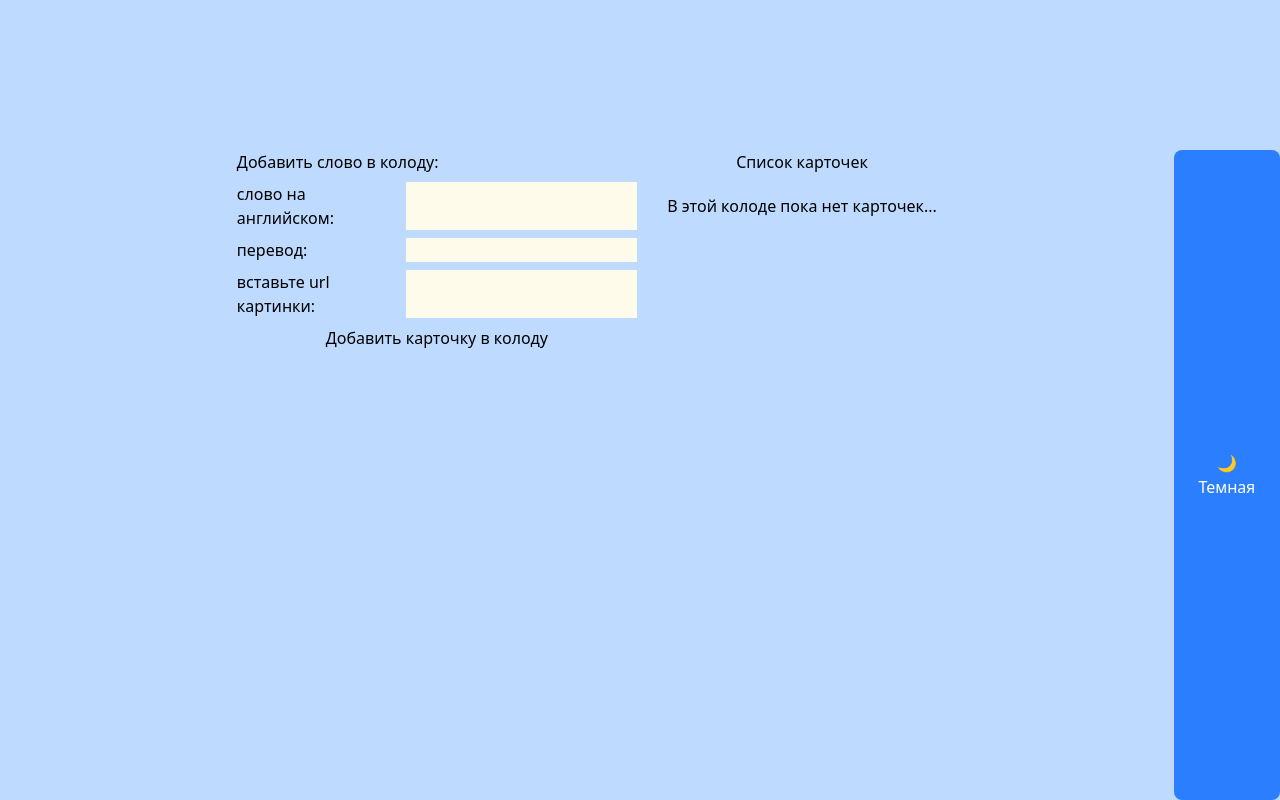
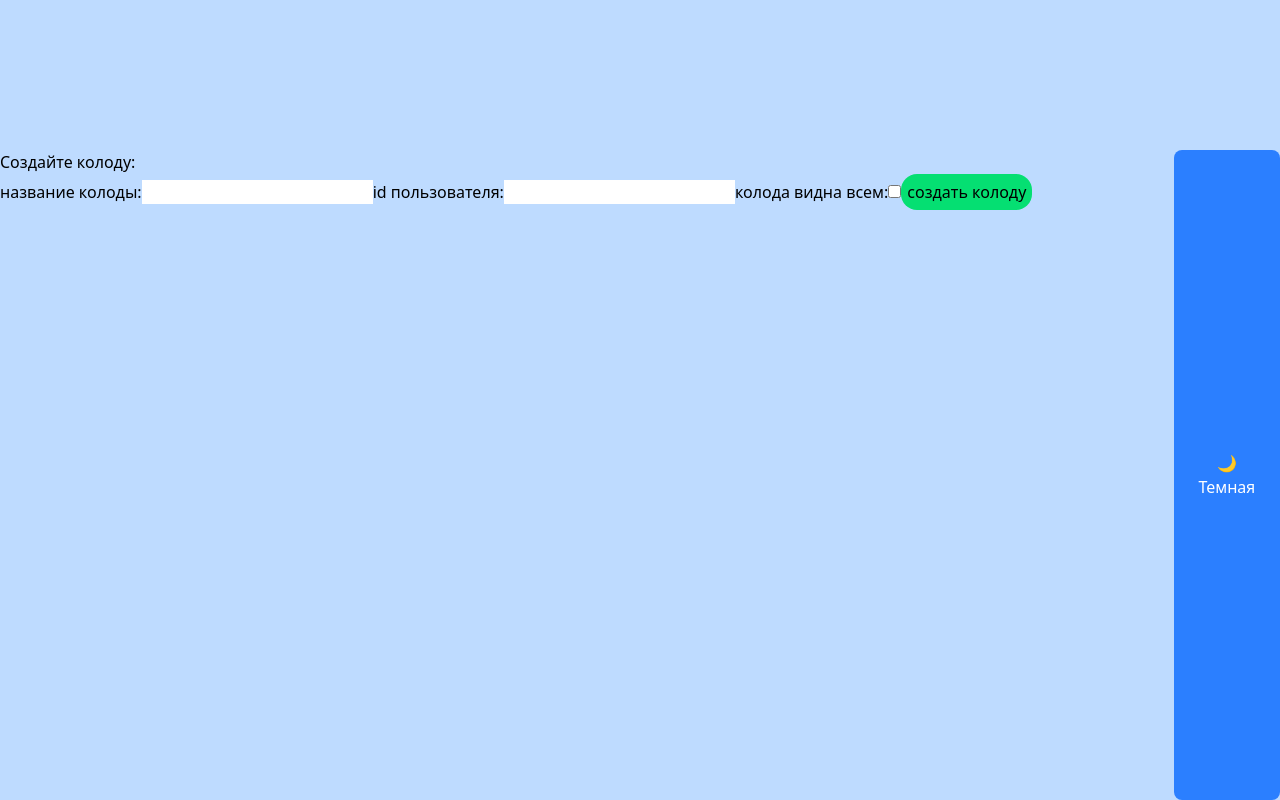
Before and after one commit to totato4/saiga-english, a Next.js app: page /decks/create in a window 1280 px wide. Built offline with nearby package versions, Linux system fonts and the light colour scheme.

Commit message:
add delete button

```diff
--- a/app/decks/[title]/page.tsx
+++ b/app/decks/[title]/page.tsx
@@ -1,6 +1,5 @@
 import { getDeck } from "@/app/lib/data";
-import { Deck } from "@/app/lib/definitions";
-import { DeleteButton } from "@/app/ui/deck/DeleteButton";
+import { DeleteButton } from "@/app/ui/deck/delete-button";
 
 export default async function Page(props: {
   params: Promise<{ title: string }>;
--- a/app/decks/create/page.tsx
+++ b/app/decks/create/page.tsx
@@ -1,143 +1,26 @@
-"use client";
+import { createDeck } from "@/app/lib/actions";
 
-import { createDeck } from "@/app/lib/data";
-import { Card } from "@/app/lib/definitions";
-import { useState } from "react";
-
-// export interface Card {
-//   id: number;
-//   image_url: string;
-//   english_word: string;
-//   russian_word: string;
-// }
-
-export default function Page() {
-  const [cardList, setCardList] = useState<Card[]>([]);
-  const [card, setCard] = useState<Card>({
-    image_url: "",
-    english_word: "",
-    russian_word: "",
-  });
-
-  const addCard = () => {
-    setCardList([...cardList, card]);
-    setCard({
-      image_url: "",
-      english_word: "",
-      russian_word: "",
-    });
-  };
-  const deleteCard = (obj: Card) => {
-    setCardList(cardList.filter((elem) => elem !== obj));
-  };
+export default async function Page() {
   return (
-    <main className="flex justify-center">
-      <div className="flex w-[100%] justify-between max-w-[700px]">
-        <div className="flex gap-y-2 flex-col flex-nowrap justify-between max-w-[400px]">
-          <h1>Добавить слово в колоду:</h1>
-          <div className="flex flex-nowrap gap-x-2 gap-y-2 w-[100%] justify-between">
-            <label htmlFor="english_word">слово на английском:</label>
-            <input
-              className="bg-amber-50"
-              type="text"
-              value={card.english_word}
-              id="english_word"
-              onChange={(e) => {
-                setCard((prevState) => ({
-                  ...prevState,
-                  english_word: e.target.value,
-                }));
-              }}
-            />
-          </div>
-          <div className="flex flex-nowrap gap-x-2 gap-y-2 w-[100%] justify-between">
-            <label htmlFor="russian_word">перевод:</label>
-            <input
-              className="bg-amber-50"
-              type="text"
-              value={card.russian_word}
-              id="russian_word"
-              onChange={(e) => {
-                setCard((prevState) => ({
-                  ...prevState,
-                  russian_word: e.target.value,
-                }));
-              }}
-            />
-          </div>
-          <div className="flex flex-nowrap gap-x-2 gap-y-2 w-[100%] justify-between">
-            <label htmlFor="image_url">вставьте url картинки:</label>
-            <input
-              className="bg-amber-50"
-              type="text"
-              value={card.image_url}
-              id="image_url"
-              onChange={(e) => {
-                setCard((prevState) => ({
-                  ...prevState,
-                  image_url: e.target.value,
-                }));
-              }}
-            />
-          </div>
-          <button onClick={() => addCard()}>Добавить карточку в колоду</button>
-        </div>
-        <div className="flex items-center gap-y-5 flex-col">
-          <h2>Список карточек</h2>
-          <ul>
-            {cardList.length < 1 && (
-              <div>В этой колоде пока нет карточек...</div>
-            )}
-            {cardList.map((obj, i) => (
-              <li
-                key={i}
-                className="flex border-amber-900 border-2 justify-between gap-x-8"
-              >
-                <div className="flex flex-col">
-                  <div>eng: {obj.english_word}</div>
-                  <div>ru: {obj.english_word}</div>
-                  <div>image_url: {obj.image_url}</div>
-                </div>
-                <button
-                  className="bg-red-400 rounded-[5px] h-[25px] w-[70px] my-auto"
-                  onClick={() => {
-                    deleteCard(obj);
-                  }}
-                >
-                  Delete
-                </button>
-              </li>
-            ))}
-          </ul>
-        </div>
-      </div>
-      {/* <button
-        className="mt-[200px]"
-        onClick={async () => {
-          await createDeck({
-            title: "100 главных слов английского языка",
-            user_id: 1,
-            is_public: true,
-            cards: cardList,
-          });
-        }}
-      >
-        Создать колоду
-      </button> */}
-    </main>
+    <div>
+      <h1>Создайте колоду:</h1>
+      <form action={createDeck}>
+        <label htmlFor="title">
+          название колоды:
+          <input className="bg-white" type="text" id="title" name="title" />
+        </label>
+        <label htmlFor="user_id">
+          id пользователя:
+          <input className="bg-white" type="text" id="user_id" name="user_id" />
+        </label>
+        <label htmlFor="is_public">
+          колода видна всем:
+          <input type="checkbox" id="is_public" name="is_public" />
+        </label>
+        <button className="bg-green-400 rounded-2xl p-1.5" type="submit">
+          создать колоду
+        </button>
+      </form>
+    </div>
   );
 }
-
-const deck = {
-  deck_id: 1, //автоматически давался при создании deck в postgresql
-  title: "100 главных слов английского языка",
-  user_id: 1,
-  is_public: true,
-};
-
-const card = {
-  card_id: 1, //автоматически давался при создании card в postgresql
-  deck_id: [1, 2, 3, 4], // суть в том, что эта карточка будет в нескольких deck
-  front: "dog",
-  back: "собака",
-};
--- a/app/lib/actions.ts
+++ b/app/lib/actions.ts
@@ -1,8 +1,9 @@
 "use server";
 
 import postgres from "postgres";
-import { Card, CreateDeckParams, Deck, DeleteDeckParams } from "./definitions";
+import { Card, Deck } from "./definitions";
 import { revalidatePath } from "next/cache";
+import { redirect } from "next/navigation";
 
 const sql = postgres(process.env.POSTGRES_URL!, { ssl: "require" });
 
@@ -21,22 +22,21 @@ export async function deleteCard(card_id: number): Promise<Card> {
 }
 
 // Функции для работы с колодами
-export async function createDeck({
-  title,
-  user_id,
-  is_public = true,
-}: CreateDeckParams): Promise<Deck> {
+export async function createDeck(formData: FormData) {
+  const title = formData.get("title") as string;
+  const user_id = formData.get("user_id") as string;
+  const is_public = formData.get("is_public") as string;
   try {
-    const [deck] = await sql<Deck[]>`
+    await sql<Deck[]>`
       INSERT INTO decks (title, user_id, is_public)
       VALUES (${title}, ${user_id}, ${is_public})
       RETURNING *;
     `;
-    return deck;
   } catch (error) {
     console.error("Failed to create deck:", error);
     throw new Error("Не удалось создать колоду");
   }
+  redirect("/decks");
 }
 
 export async function deleteDeck(formData: FormData) {
@@ -44,7 +44,7 @@ export async function deleteDeck(formData: FormData) {
   const user_id = formData.get("user_id") as string;
   const title = formData.get("title") as string;
   try {
-    const [deck] = await sql<Deck[]>`
+    await sql<Deck[]>`
       WITH
         cards_in_target_deck AS (
           SELECT card_id FROM deck_cards WHERE deck_id = ${deck_id}
@@ -65,7 +65,7 @@ export async function deleteDeck(formData: FormData) {
       WHERE card_id IN (SELECT card_id FROM orphaned_cards)
       RETURNING *;
     `;
-  } catch (error) {
+  } catch {
     throw new Error("Не удалось удалить колоду");
   }
   revalidatePath(`/decks/${title}`);
--- a/app/ui/deck/DeleteButton.tsx
+++ /dev/null
@@ -1,40 +0,0 @@
-import { deleteDeck } from "@/app/lib/actions";
-
-export function DeleteButton({
-  deckId,
-  userId,
-  title,
-}: {
-  deckId: number;
-  userId: number;
-  title: string;
-}) {
-  return (
-    <form action={deleteDeck} className="inline">
-      <input type="hidden" name="deck_id" value={deckId} />
-      <input type="hidden" name="user_id" value={userId} />
-      <input type="hidden" name="title" value={title} />
-
-      <button
-        type="submit"
-        className="text-red-600 hover:text-red-800 transition-colors"
-        aria-label={`Удалить колоду ${title}`}
-      >
-        <svg
-          xmlns="http://www.w3.org/2000/svg"
-          className="h-5 w-5"
-          fill="none"
-          viewBox="0 0 24 24"
-          stroke="currentColor"
-        >
-          <path
-            strokeLinecap="round"
-            strokeLinejoin="round"
-            strokeWidth={2}
-            d="M19 7l-.867 12.142A2 2 0 0116.138 21H7.862a2 2 0 01-1.995-1.858L5 7m5 4v6m4-6v6m1-10V4a1 1 0 00-1-1h-4a1 1 0 00-1 1v3M4 7h16"
-          />
-        </svg>
-      </button>
-    </form>
-  );
-}
--- /dev/null
+++ b/app/ui/deck/delete-button-status.tsx
@@ -0,0 +1,62 @@
+"use client";
+
+import { useFormStatus } from "react-dom";
+
+export function DeleteButtonStatus() {
+  const { pending } = useFormStatus();
+
+  return (
+    <button
+      disabled={pending}
+      className="text-red-600 hover:text-red-800 transition-colors disabled:opacity-50"
+      aria-label={pending ? "Идёт удаление..." : "Удалить"}
+    >
+      {pending ? (
+        <span className="flex items-center gap-1">
+          <Spinner /> Удаление...
+        </span>
+      ) : (
+        <svg
+          xmlns="http://www.w3.org/2000/svg"
+          className="h-5 w-5"
+          fill="none"
+          viewBox="0 0 24 24"
+          stroke="currentColor"
+        >
+          <path
+            strokeLinecap="round"
+            strokeLinejoin="round"
+            strokeWidth={2}
+            d="M19 7l-.867 12.142A2 2 0 0116.138 21H7.862a2 2 0 01-1.995-1.858L5 7m5 4v6m4-6v6m1-10V4a1 1 0 00-1-1h-4a1 1 0 00-1 1v3M4 7h16"
+          />
+        </svg>
+      )}
+    </button>
+  );
+}
+
+// Дополнительный компонент спиннера
+function Spinner() {
+  return (
+    <svg
+      className="animate-spin h-4 w-4"
+      xmlns="http://www.w3.org/2000/svg"
+      fill="none"
+      viewBox="0 0 24 24"
+    >
+      <circle
+        className="opacity-25"
+        cx="12"
+        cy="12"
+        r="10"
+        stroke="currentColor"
+        strokeWidth="4"
+      />
+      <path
+        className="opacity-75"
+        fill="currentColor"
+        d="M4 12a8 8 0 018-8V0C5.373 0 0 5.373 0 12h4zm2 5.291A7.962 7.962 0 014 12H0c0 3.042 1.135 5.824 3 7.938l3-2.647z"
+      />
+    </svg>
+  );
+}
--- /dev/null
+++ b/app/ui/deck/delete-button.tsx
@@ -0,0 +1,25 @@
+// /app/ui/deck/delete-button.tsx
+"use client";
+
+import { deleteDeck } from "@/app/lib/actions";
+import { DeleteButtonStatus } from "./delete-button-status";
+
+export function DeleteButton({
+  deckId,
+  userId,
+  title,
+}: {
+  deckId: number;
+  userId: number;
+  title: string;
+}) {
+  return (
+    <form action={deleteDeck} className="inline">
+      <input type="hidden" name="deck_id" value={deckId} />
+      <input type="hidden" name="user_id" value={userId} />
+      <input type="hidden" name="title" value={title} />
+
+      <DeleteButtonStatus />
+    </form>
+  );
+}
```
